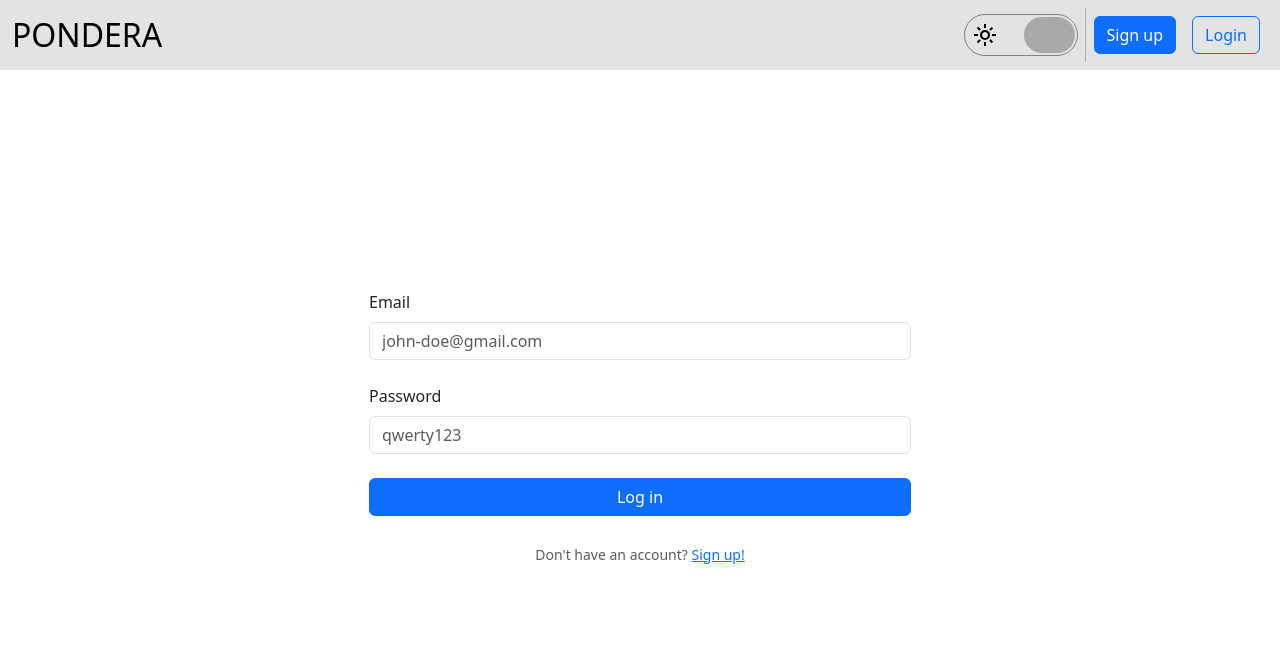
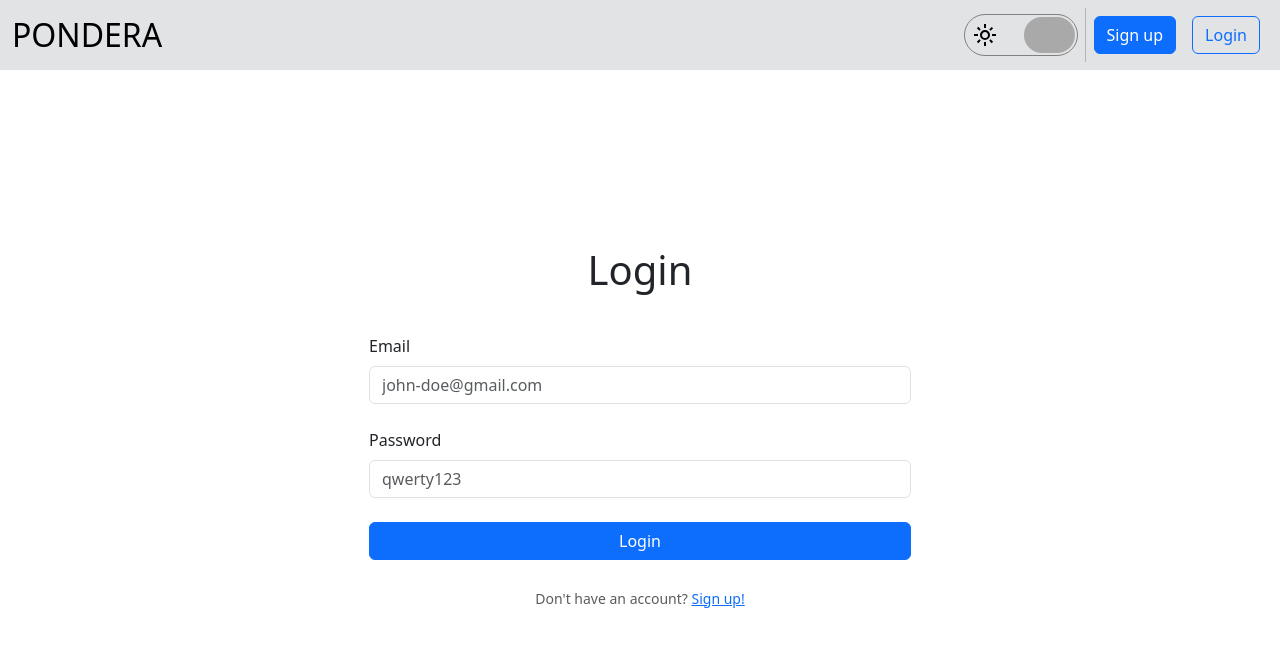
Before and after one commit to Sebastian-0110/itransition_project, a React (Vite) app in the folder frontend/: page /auth/login in a window 1280 px wide. Shown: the top 646 px of the page. Built offline with nearby package versions, Linux system fonts and the light colour scheme.

Commit message:
Add form title

```diff
--- a/frontend/src/pages/Login.jsx
+++ b/frontend/src/pages/Login.jsx
@@ -12,6 +12,8 @@ function Login() {
 			<Row className="h-100 justify-content-center align-items-center">
 				<Col md={6}>
 					<Form className="d-flex flex-column gap-4 justifiy-content-center">
+						<h1 className="mx-auto mb-3">Login</h1>
+
 						<Form.Group controlId="email">
 							<Form.Label>Email</Form.Label>
 							<Form.Control type="email" placeholder="john-doe@gmail.com" />
@@ -22,7 +24,7 @@ function Login() {
 							<Form.Control type="password" placeholder="qwerty123" />
 						</Form.Group>
 
-						<Button type="submit" variant="primary">Log in</Button>
+						<Button type="submit" variant="primary">Login</Button>
 
 						<Form.Text as="p" className="text-center">
 							Don't have an account? <Link to="/auth/signup">Sign up!</Link>
```
